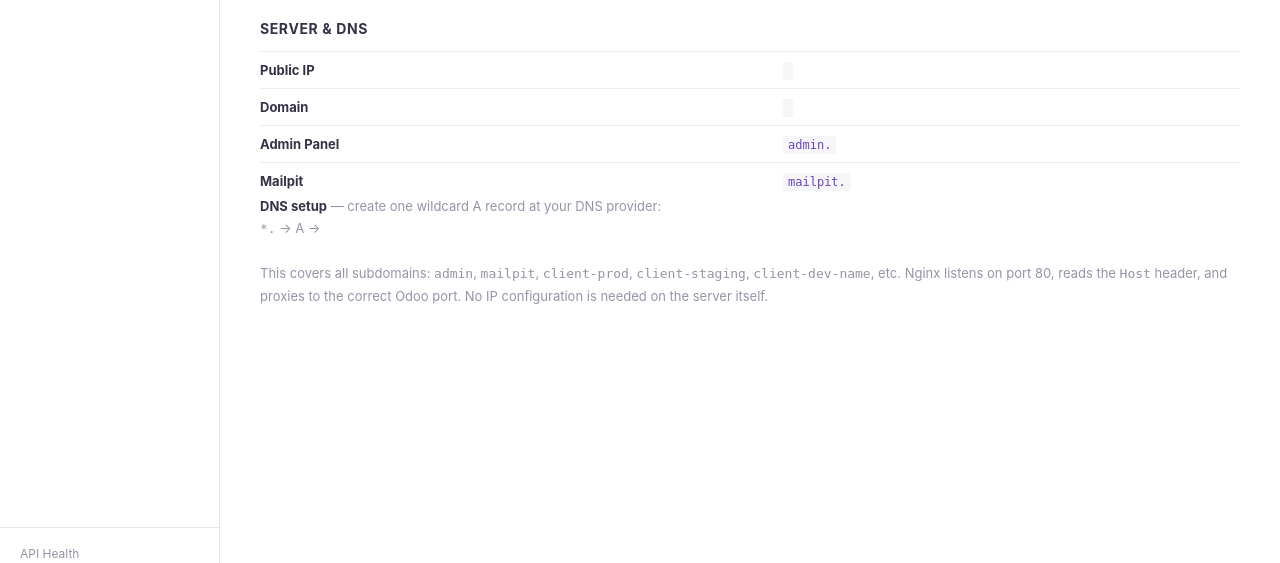
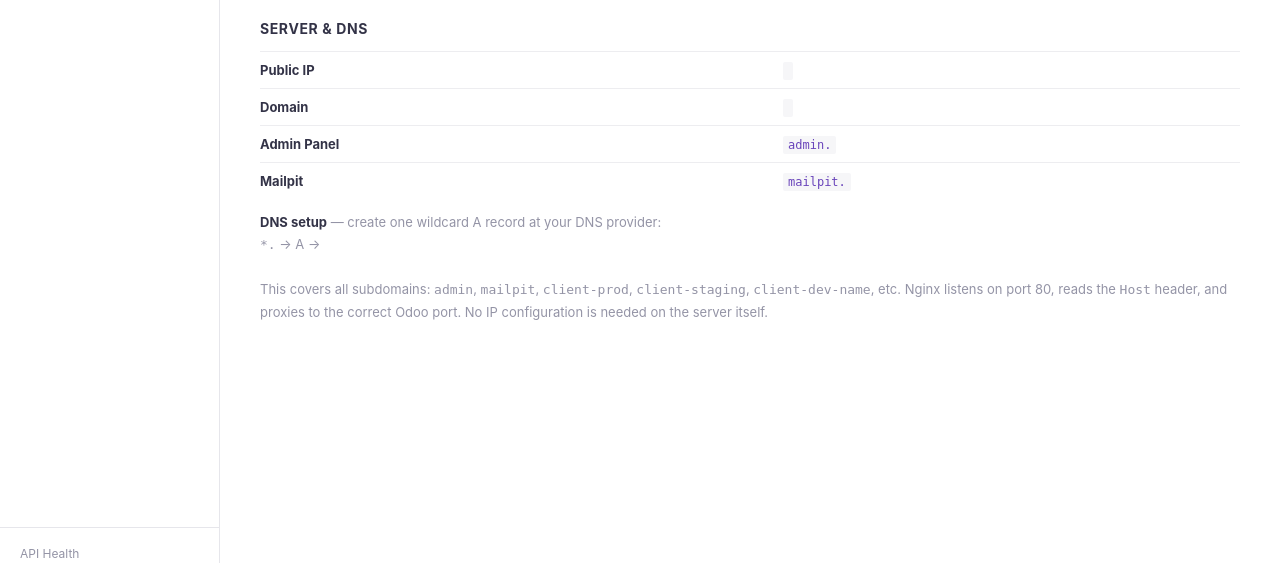
Before and after one commit to fuugus/odoo-platform, a FastAPI app: template admin_panel/templates/dashboard.html in a window 1280 px wide. Shown: the part 224-787 px from the top of the page. Run offline with FastAPI, Linux system fonts and the light colour scheme; the template is opened without the code that fills it, so the values that code supplies are empty.

Commit message:
README and dashboard tweaks
Add git install step (step 3) and Node.js install step (step 5) to README
Renumber subsequent steps accordingly
Increase spacing between Mailpit row and DNS setup block on dashboard

```diff
--- a/admin_panel/templates/dashboard.html
+++ b/admin_panel/templates/dashboard.html
@@ -49,7 +49,7 @@
         </tbody>
     </table>
     {% if config.setup_steps.dns_check.status != 'done' %}
-    <div style="margin-top: 16px; color: var(--text-muted); font-size: 13px; line-height: 1.7;">
+    <div style="margin-top: 32px; color: var(--text-muted); font-size: 13px; line-height: 1.7;">
         <strong style="color: var(--text);">DNS setup</strong> &mdash; create one wildcard A record at your DNS provider:<br>
         <code>*.{{ config.domain }}</code> &rarr; A &rarr; <code>{{ public_ip }}</code><br>
         <br>
```
Also changed, not shown: README.md.
